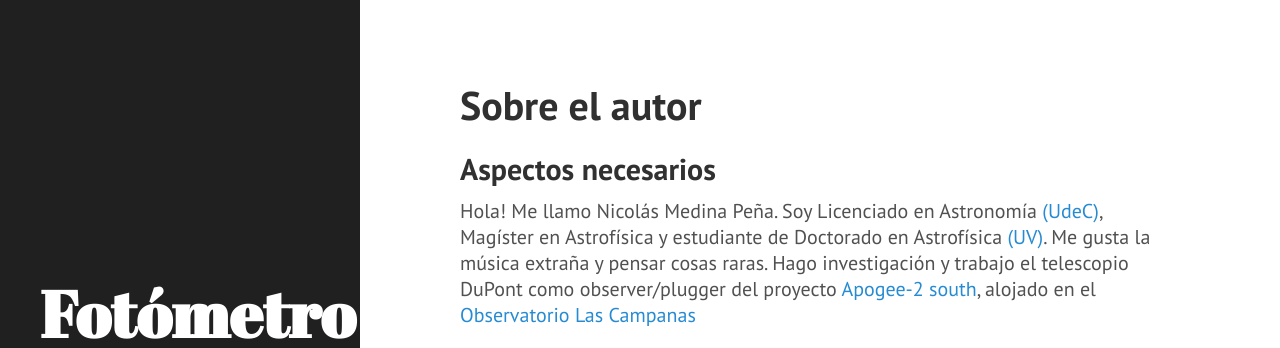
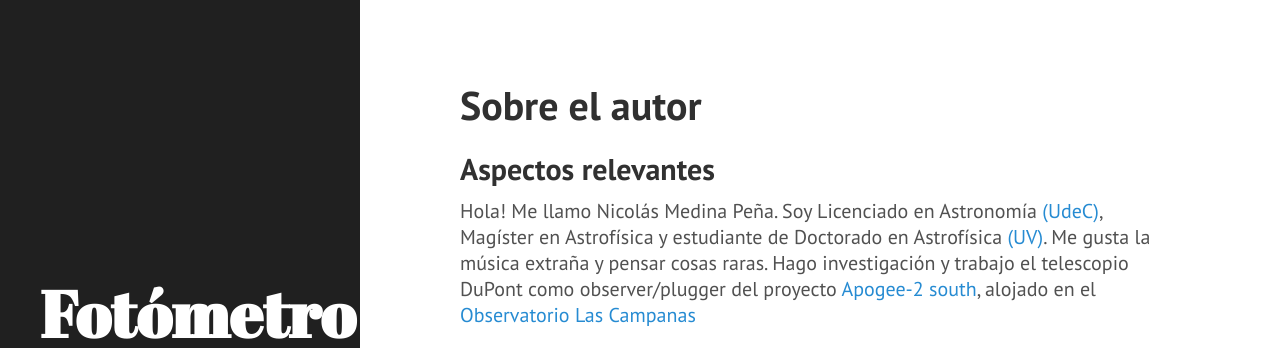
Before and after one commit to nicomedinap/nicomedinap.github.io, a Jekyll site: the page built from about.md, in a window 1280 px wide and 900 px high. Shown: the top 348 px of the window. Built offline with Jekyll 4.4.1, drawn with Linux system fonts in a browser that asks for light colours.

Commit message:
Update about.md

```diff
--- a/about.md
+++ b/about.md
@@ -3,7 +3,7 @@ layout: page
 title: Sobre el autor
 ---
 
-## Aspectos necesarios
+## Aspectos relevantes
 
 Hola! Me llamo Nicolás Medina Peña. Soy Licenciado en Astronomía [(UdeC)](http://www.udec.cl/pexterno/){:target="_blank"}, Magíster en Astrofísica y estudiante de Doctorado en Astrofísica [(UV)](http://uv.cl/){:target="_blank"}. Me gusta la música extraña y pensar cosas raras.
 Hago investigación y trabajo el telescopio DuPont como observer/plugger del proyecto [Apogee-2 south](http://www.sdss.org/surveys/apogee-2/){:target="_blank"}, alojado en el [Observatorio Las Campanas](https://es.wikipedia.org/wiki/Observatorio_Las_Campanas.){:target="_blank"}
```
